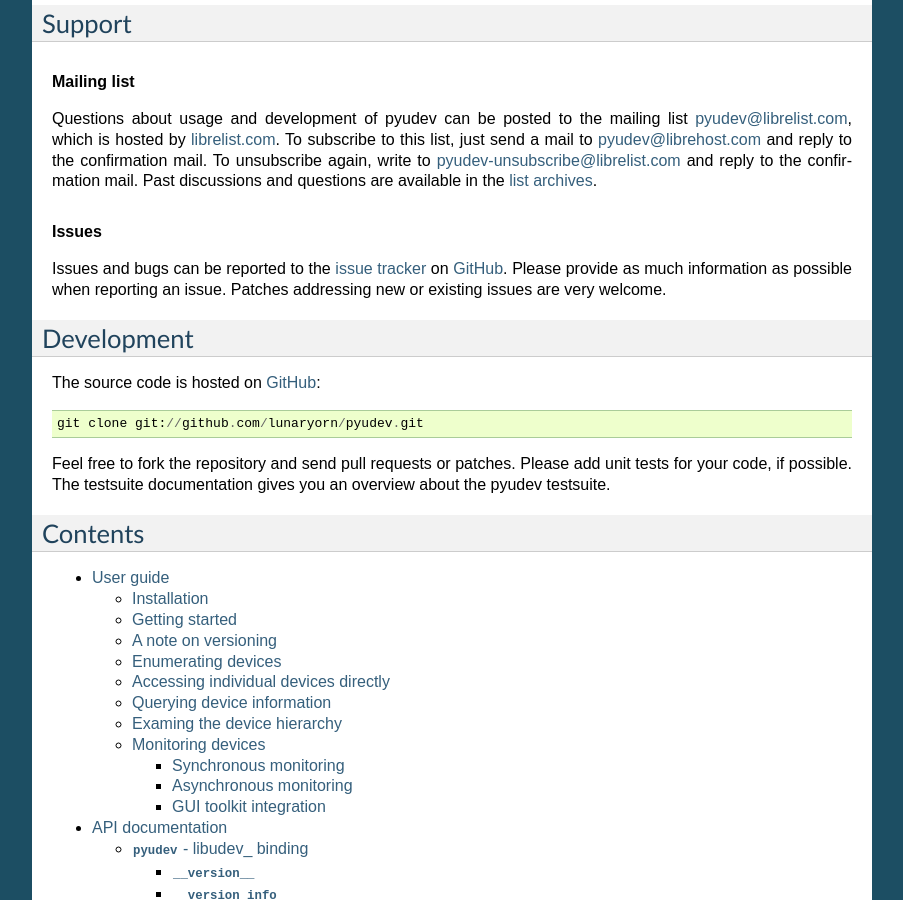
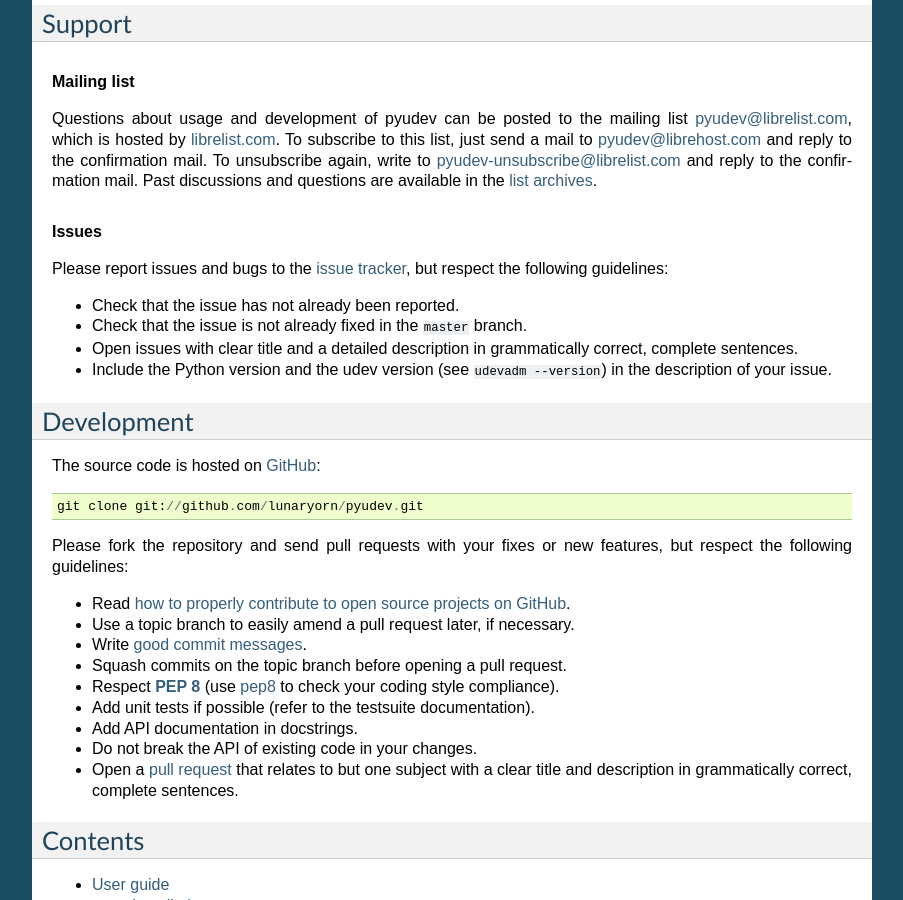
Before and after one commit to pyudev/pyudev, a Sphinx documentation site: the page built from doc/index.rst, in a window 1280 px wide and 900 px high, scrolled down 671 px. Shown: the whole window, without its empty margins (198-1101 px from the left). Built offline with Sphinx 7.4.7, drawn with Linux system fonts in a browser that asks for light colours; pages that are not in the unit, such as notebooks, are missing from menus.

Commit message:
Add guidelines for issues and pull requests

```diff
--- a/doc/index.rst
+++ b/doc/index.rst
@@ -52,9 +54,15 @@
 
 .. rubric:: Issues
 
-Issues and bugs can be reported to the `issue tracker`_ on GitHub_.  Please
-provide as much information as possible when reporting an issue.  Patches
-addressing new or existing issues are very welcome.
+Please report issues and bugs to the `issue tracker`_, but respect the following
+guidelines:
+
+- Check that the issue has not already been reported.
+- Check that the issue is not already fixed in the ``master`` branch.
+- Open issues with clear title and a detailed description in grammatically
+  correct, complete sentences.
+- Include the Python version and the udev version (see ``udevadm --version``) in
+  the description of your issue.
 
 
 .. _development:
@@ -66,9 +74,23 @@
 
    git clone git://github.com/lunaryorn/pyudev.git
 
-Feel free to fork the repository and send pull requests or patches.  Please add
-unit tests for your code, if possible.  The :doc:`testsuite documentation
-<tests/index>` gives you an overview about the pyudev testsuite.
+Please fork the repository and send pull requests with your fixes or new
+features, but respect the following guidelines:
+
+- Read `how to properly contribute to open source projects on GitHub
+  <http://gun.io/blog/how-to-github-fork-branch-and-pull-request/>`_.
+- Use a topic branch to easily amend a pull request later, if necessary.
+- Write `good commit messages
+  <http://tbaggery.com/2008/04/19/a-note-about-git-commit-messages.html>`_.
+- Squash commits on the topic branch before opening a pull request.
+- Respect :pep:`8` (use pep8_ to check your coding style compliance).
+- Add unit tests if possible (refer to the
+  :doc:`testsuite documentation <tests/index>`).
+- Add API documentation in docstrings.
+- Do not break the API of existing code in your changes.
+- Open a `pull request <https://help.github.com/articles/using-pull-requests>`_
+  that relates to but one subject with a clear title and description in
+  grammatically correct, complete sentences.
 
 
 Contents
@@ -97,4 +119,4 @@
 .. _issue tracker: https://github.com/lunaryorn/pyudev/issues
 .. _GitHub: https://github.com/lunaryorn/pyudev
 .. _git: http://www.git-scm.com/
-.. _changesets: https://github.com/lunaryorn/pyudev/commits/master
+.. _pep8: http://pypi.python.org/pypi/pep8/
```
Also changed, not shown: other parts of doc/index.rst (+2 -0 lines).
